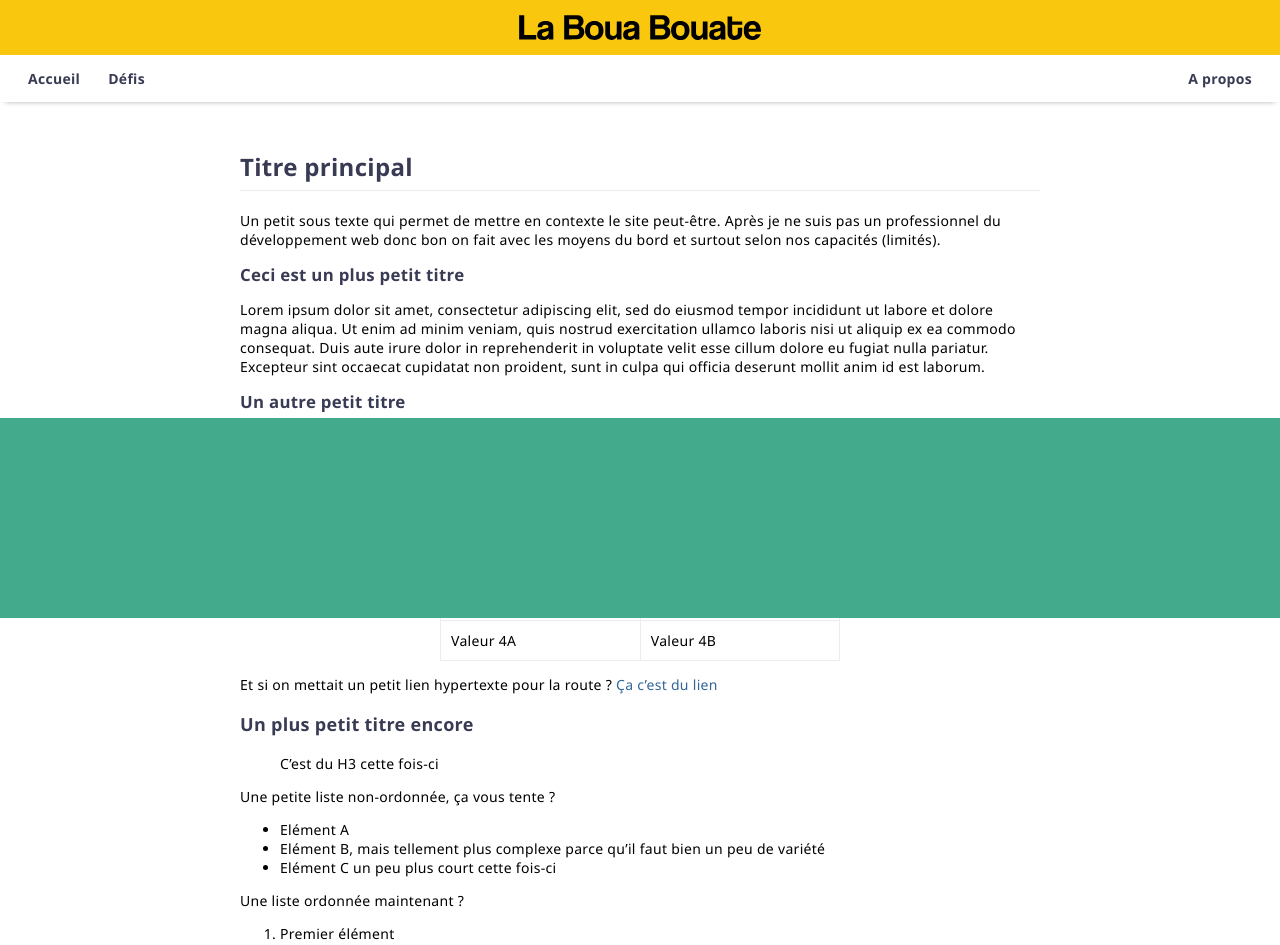
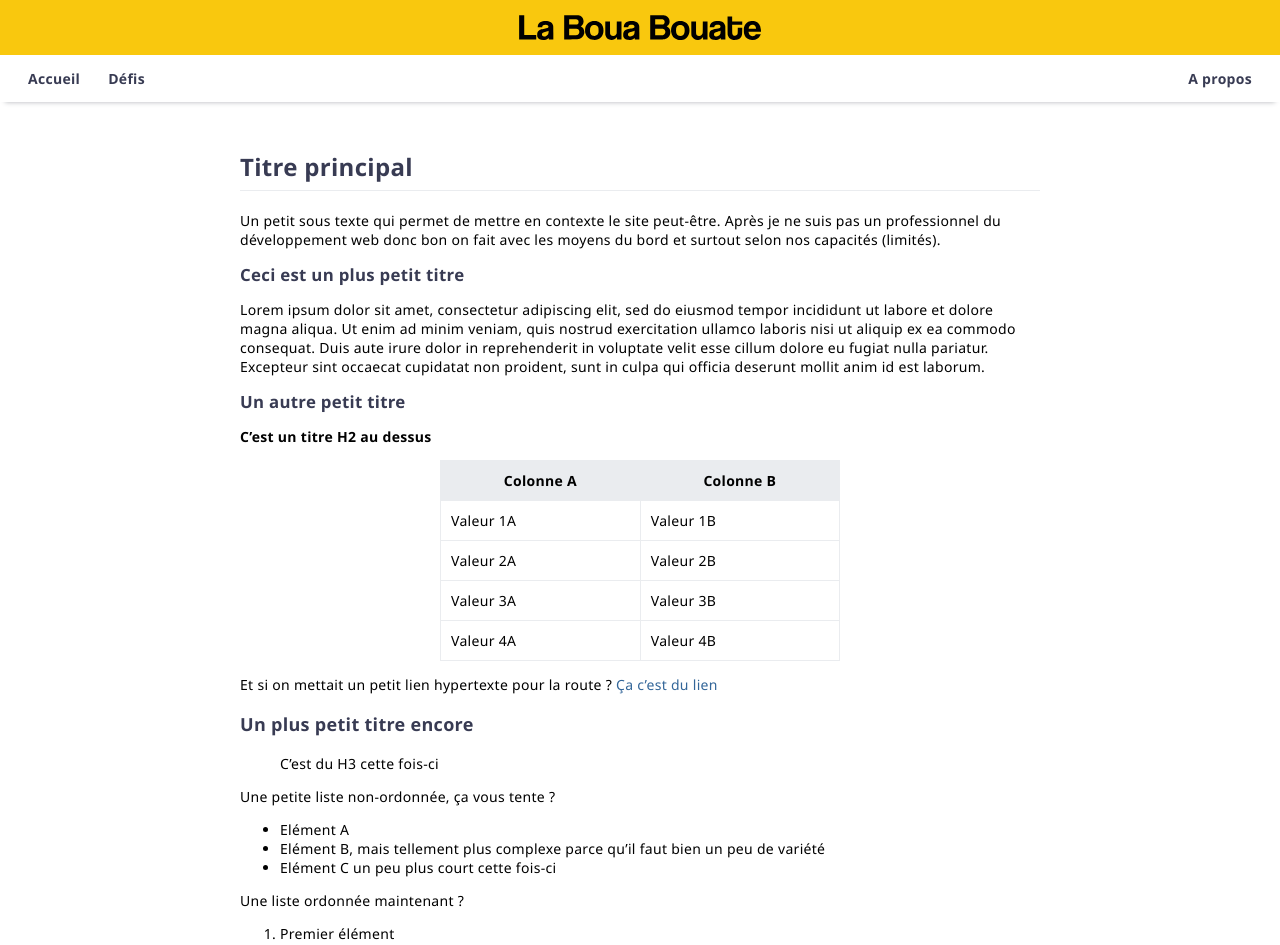
Before and after one commit to leobouard/leobouard.github.io, a Jekyll site: the page built from index.md, in a window 1280 px wide. Shown: the top 945 px of the page. Built offline with Jekyll 4.4.1, drawn with Linux system fonts in a browser that asks for light colours; our own code applies the rules of GitHub Pages for plain Markdown files.

Commit message:
Update hero

```diff
--- a/assets/css/style.scss
+++ b/assets/css/style.scss
@@ -103,7 +103,7 @@ section {
         left: 0;
         right: 0;
         background-color: #43aa8b;
-        height: 200px;
+        display: block;
     }
 
     /* --- TEXT --- */
--- a/index.md
+++ b/index.md
@@ -6,10 +6,9 @@ Un petit sous texte qui permet de mettre en contexte le site peut-être. Après
 
 Lorem ipsum dolor sit amet, consectetur adipiscing elit, sed do eiusmod tempor incididunt ut labore et dolore magna aliqua. Ut enim ad minim veniam, quis nostrud exercitation ullamco laboris nisi ut aliquip ex ea commodo consequat. Duis aute irure dolor in reprehenderit in voluptate velit esse cillum dolore eu fugiat nulla pariatur. Excepteur sint occaecat cupidatat non proident, sunt in culpa qui officia deserunt mollit anim id est laborum.
 
-<div>
-    <div class="hero">
-    </div>
-</div>
+
+<div class="hero"></div>
+
 
 ## Un autre petit titre
 
```
